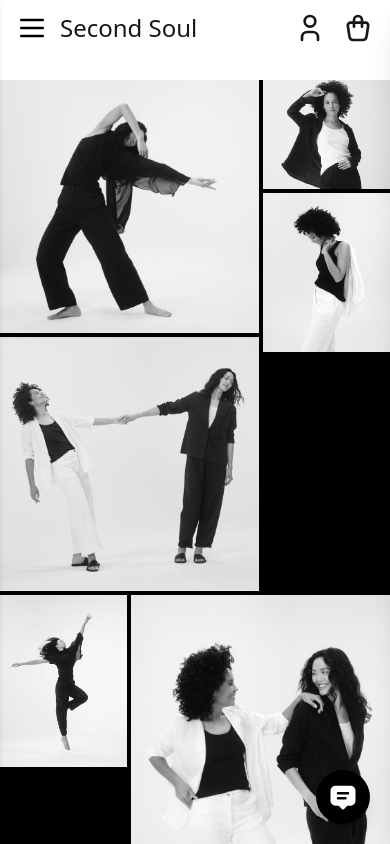
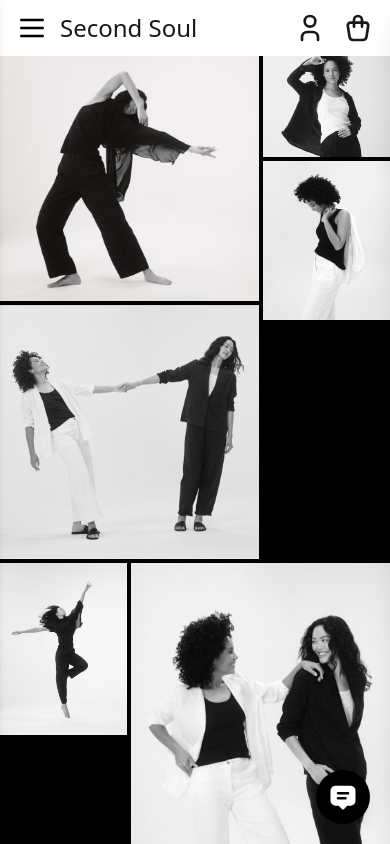
Before and after one commit to FikryRamadhan/IFEST, a React (Vite) app: page /shop-fashion in a window 390 px wide. Shown: the top 844 px of the page. Built offline with nearby package versions, Linux system fonts and the light colour scheme.

Commit message:
IFEST: Push For Stagin

```diff
--- a/src/component/Footer.tsx
+++ b/src/component/Footer.tsx
@@ -3,7 +3,7 @@ import React from "react";
 const Footer = () => {
   return (
     <>
-      <div className="pt-24 pb-12 bg-zinc-950 lg:px-24 px-1">
+      <div className="pt-24 pb-12 bg-black lg:px-24 px-1">
         <div className="container">
           <div className="flex flex-wrap">
             <div className="w-full px-4 mb-12 text-slate-300 font-medium md:w-1/3">
--- a/src/pages/Shop.tsx
+++ b/src/pages/Shop.tsx
@@ -9,7 +9,7 @@ const Shop = () => {
   return (
     <>
     <Navbar />
-    <div className="grid grid-cols-3 gap-1 md:grid-cols-3 mt-20 bg-black shadow shadow-lg">
+    <div className="grid grid-cols-3 gap-1 md:grid-cols-3 mt-12 lg:mt-18 bg-black bg-fixed">
       <img src="/heroShop1.jpg" alt="Pose 1" className="col-span-2 row-span-2 object-cover" />
       <img src="/heroShop2.jpg" alt="Pose 2" className="col-span-1 row-span-1 object-cover" />
       <img src="/heroShop6.jpg" alt="Pose 3" className="col-span-1 row-span-2 object-cover" />
```
